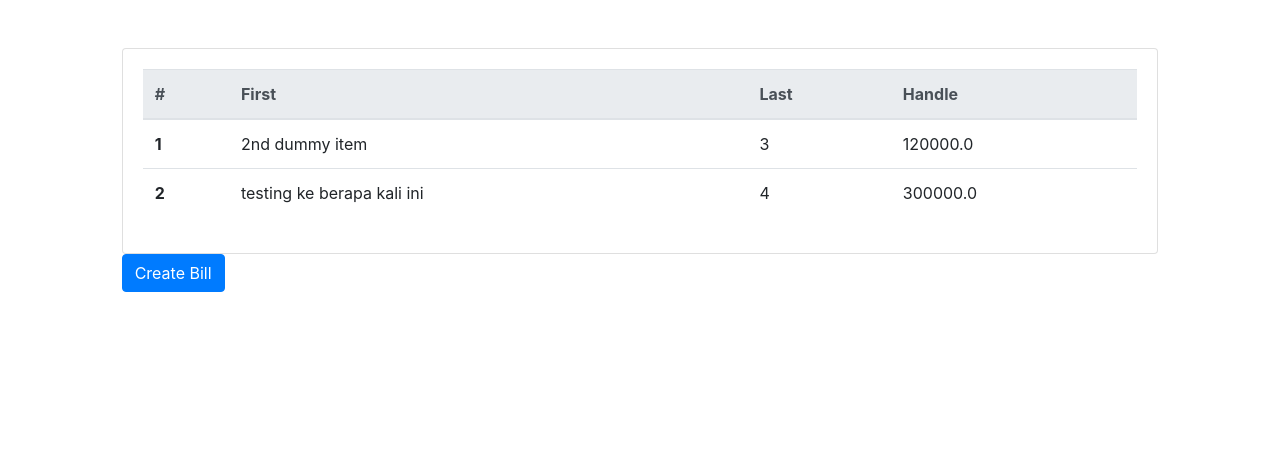
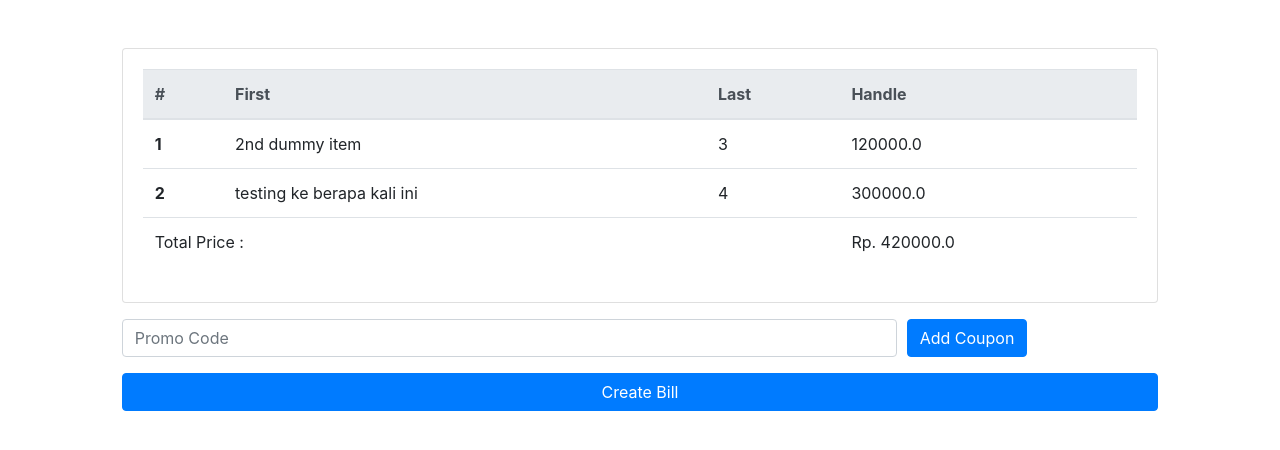
Before and after one commit to bintangx1902/dj-e-commerce, a Django app: page /payment/1 in a window 1280 px wide. Shown: the part 56-506 px from the top of the page. Run offline with Django 3.2, Linux system fonts and the light colour scheme; a user stored in the database is signed in; data comes from the database, SQL or seed files in the repository; some libraries are stand-ins or nearby versions.

Commit message:
payment prepare for promo code

```diff
--- a/commerce/templates/com/order_snippet.html
+++ b/commerce/templates/com/order_snippet.html
@@ -20,6 +20,12 @@
                             <td>{{ item.get_final_price }}</td>
                         </tr>
                         {% endfor %}
+                        {% if order.get_total %}
+                            <tr>
+                                <td colspan="3">Total Price :</td>
+                                <td>Rp. {{ order.get_total }}</td>
+                            </tr>
+                        {% endif %}
                     </tbody>
                 </table>
             </div>
--- a/commerce/templates/com/payment.html
+++ b/commerce/templates/com/payment.html
@@ -12,9 +12,17 @@
 {% block content %}
 <div class="row mx-auto my-5">
     {% include 'com/order_snippet.html' %}
-    <div class="col-10 col-lg-10 mx-auto">
+    <div class="col-10 col-lg-10 mx-auto mt-3">
+        <form class="form form-row" action="{% url  'com:add-coupon' %}">
+            <div class="form-group col-lg-9 col-9">
+                <input type="text" name="code" id="code" class="form-control" placeholder="Promo Code ">
+            </div>
+            <div class="form-group col-lg-3 col-3">
+                <button class="btn btn-primary">Add Coupon</button>
+            </div>
+        </form>
         <form action="{% url 'com:create-payment-session' 'stripe' %}" method="post">
-            <button class="btn btn-primary">Create Bill</button>
+            <button class="btn btn-primary col">Create Bill</button>
         </form>
     </div>
 </div>
--- a/commerce/urls.py
+++ b/commerce/urls.py
@@ -7,12 +7,12 @@ urlpatterns = [
     path('', HomeView.as_view(), name='home'),
     path('order/', OrderSummaryView.as_view(), name='order-summary'),
     path('checkout/', CheckoutView.as_view(), name='checkout'),
+    path('add-coupon/', add_coupon, name='add-coupon'),
     path('payment/success', PaymentSuccess.as_view(), name='payment-success'),
     path('payment/cancel', PaymentCancel.as_view(), name='payment-cancel'),
     path('payment/<payment_method>', PaymentView.as_view(), name='payment'),
     path('payment/<payment_method>/session-create', CreateCheckoutSessionView.as_view(), name='create-payment-session'),
     path('item/<slug:item_slug>', ItemDetailView.as_view(), name='item-detail'),
-    path('add-coupon/<code>', add_coupon, name='add-coupon'),
     path('add-to-cart/<slug:item_slug>', add_to_cart, name='add-to-cart'),
     path('remove-from-cart/<slug:item_slug>', remove_from_cart, name='remove-from-cart'),
     path('reduce-from-cart/<slug:item_slug>', reduce_item, name='reduce-item'),
--- a/commerce/views.py
+++ b/commerce/views.py
@@ -47,11 +47,15 @@ class OrderSummaryView(ListView):
 
 class CheckoutView(View, LoginRequiredMixin):
     def get(self, *args, **kwargs):
-        form = CheckoutForm()
-        context = {
-            'form': form
-        }
-        return render(self.request, 'com/checkout.html', context)
+        try:
+            form = CheckoutForm()
+            context = {
+                'form': form
+            }
+            return render(self.request, 'com/checkout.html', context)
+        except ObjectDoesNotExist:
+            messages.info(self.request, "You dont have an active order! ")
+            return redirect('/')
 
     def post(self, *args, **kwargs):
         form = CheckoutForm(self.request.POST or None)
@@ -101,12 +105,6 @@ class PaymentView(View):
             'order': order
         }
         return render(self.request, 'com/payment.html', context)
-
-    def post(self, *args, **kwargs):
-        order = Order.objects.get(user=self.request.user, ordered=False)
-        amount = int(order.get_total())
-
-        return redirect('/')
 
 
 class CreateCheckoutSessionView(View):
@@ -240,13 +238,17 @@ def get_coupon(request, code):
         return redirect('com:checkout')
 
 
-def add_coupon(request, code):
-    try:
-        order = Order.objects.ge(user=request.user, ordered=False)
-        order.coupon = get_coupon(request, code)
-        order.save()
-        messages.success(request, "Successfully added coupon! ")
-        return redirect('com:checkout')
-    except ObjectDoesNotExist:
-        messages.info(request, "You dont have an active order")
-        return redirect('com:checkout')
+def add_coupon(request):
+    if request.method == "POST":
+        try:
+            code = request.POST.get('code')
+            order = Order.objects.ge(user=request.user, ordered=False)
+            order.coupon = get_coupon(request, code)
+            order.save()
+            messages.success(request, "Successfully added coupon! ")
+            return redirect('com:checkout')
+        except ObjectDoesNotExist:
+            messages.info(request, "You dont have an active order")
+            return redirect('com:checkout')
+    # TODO : handling error
+    return None
```
